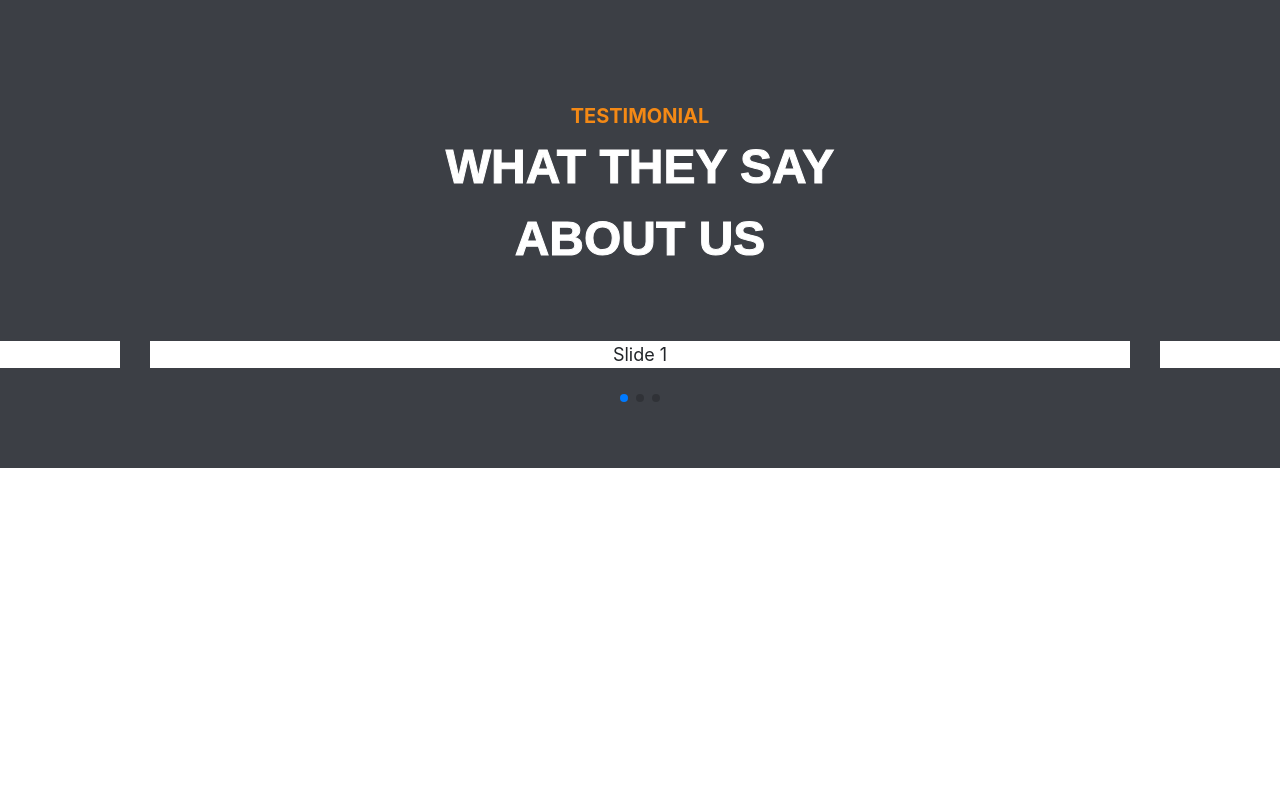
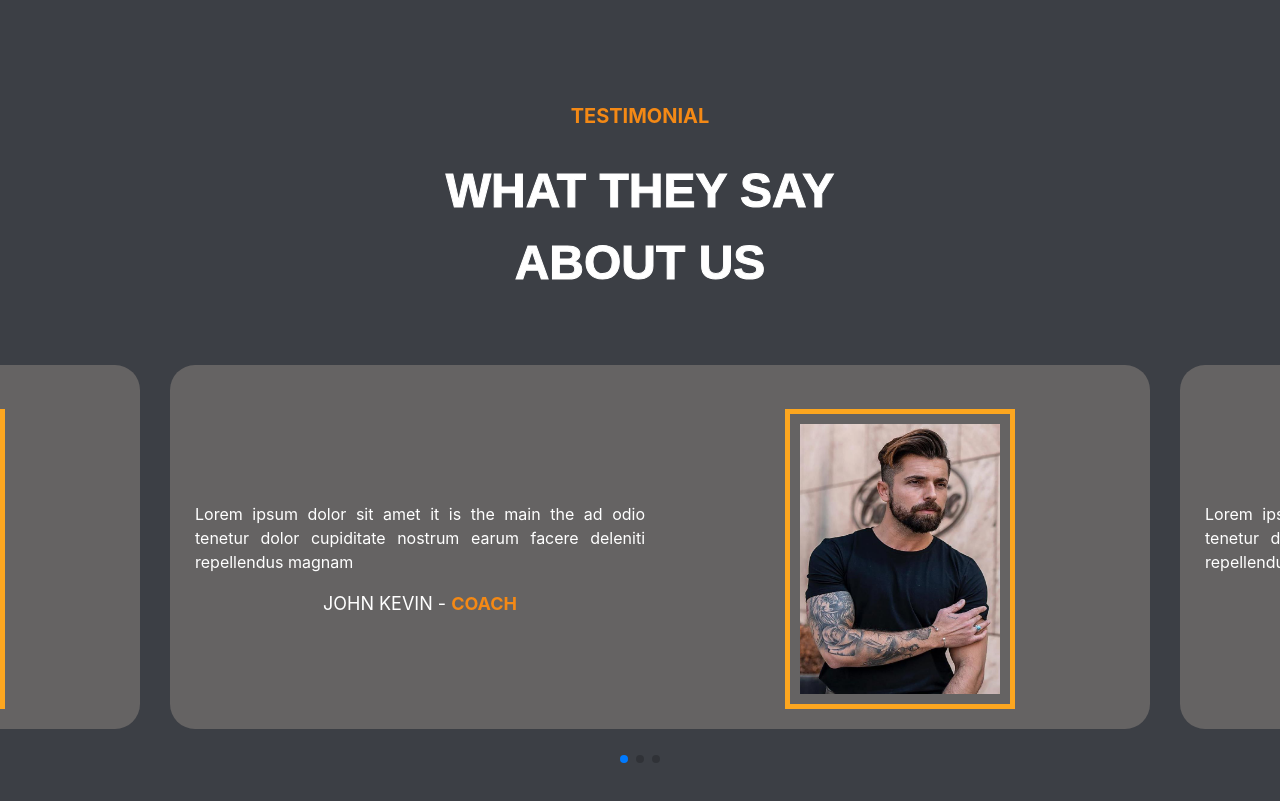
Before and after one commit to adil-shabab/gym-website, a React (Create React App) app: page / in a window 1280 px wide. Shown: the part 2920-3721 px from the top of the page. Before the commit the page ends 3388 px from the top, so only its background shows below. Built offline with nearby package versions, Linux system fonts and the light colour scheme; a web font is replaced by a local one.

Commit message:
testimonial section completed

```diff
--- a/src/Components/Testimonial/Testimonial.css
+++ b/src/Components/Testimonial/Testimonial.css
@@ -1,4 +1,4 @@
-.testimonial{
+.testimonial {
   display: flex;
   justify-content: center;
   align-items: center;
@@ -11,11 +11,35 @@
   height: 100%;
   cursor: grab;
 }
-
+.slide{
+    padding: 20px 10px;
+    margin-left: 10px;
+    border-radius: 25px;
+}
+.slide img{
+    width: 230px;
+    height: 300px;
+    padding: 10px;
+    border: 5px solid var(--button);
+}
+/* .slide .bg{
+    position: absolute;
+    background: transparent;
+    border: 5px solid var(--button);
+    left: 130px;
+    top: -25px;
+    z-index: -1;
+    width: 290px;
+    height: 350px ;
+}
+.coach{
+    position: relative;
+} */
 .swiper-slide {
   text-align: center;
   font-size: 18px;
-    background: #fff;
+  color: white;
+  background: rgb(101, 99, 99);
 
   /* Center slide text vertically */
   display: -webkit-box;
@@ -31,13 +55,12 @@
   -webkit-align-items: center;
   align-items: center;
 }
-  .swiper-pagination-bullets{
+.swiper-pagination-bullets {
   margin-top: 100px;
 }
 
-
 @media (max-width: 992px) {
-    .swiper{
+  .swiper {
     padding: 50px 30px !important;
   }
 }
--- a/src/Components/Testimonial/Testimonial.jsx
+++ b/src/Components/Testimonial/Testimonial.jsx
@@ -1,34 +1,79 @@
-import React from 'react'
-import './Testimonial.css'
-import {Swiper, SwiperSlide} from 'swiper/react'
-import 'swiper/css'
-import "swiper/css/pagination"
-import { Pagination } from "swiper"
-
-
+import React from "react";
+import "./Testimonial.css";
+import { Swiper, SwiperSlide } from "swiper/react";
+import "swiper/css";
+import "swiper/css/pagination";
+import { Pagination } from "swiper";
+import img1 from "../../assets/t-image1.png";
+import img2 from "../../assets/t-image2.jpg";
+import img3 from "../../assets/t-image3.jpg";
 
 const Testimonial = () => {
   return (
-    <div className='testimonial'>
-      <span style={{color: 'var(--orange)', fontSize: '20px', fontWeight: 'bold'}}>TESTIMONIAL</span>
-      <p className="head m-0 stroke">WHAT THEY SAY</p>
-      <p className='stroke head'>ABOUT US</p>
+    <div className="testimonial">
+      <span
+        style={{ color: "var(--orange)", fontSize: "20px", fontWeight: "bold" }}
+      >
+        TESTIMONIAL
+      </span>
+      <p className="mt-4 head m-0 stroke">WHAT THEY SAY</p>
+      <p className="stroke head">ABOUT US</p>
       <Swiper
         loop={true}
         grabCursor={true}
-        spaceBetween={30}
+        spaceBetween={20}
         pagination={{
           clickable: true,
         }}
         modules={[Pagination]}
-        className="mySwiper col-lg-12 col-xlg-12 col-md-12 col-sm-12 col-12"
+        className="mySwiper col-12"
       >
-        <SwiperSlide>Slide 1</SwiperSlide>
-        <SwiperSlide>Slide 2</SwiperSlide>
-        <SwiperSlide>Slide 3</SwiperSlide>
+        <SwiperSlide className="slide row">
+          <div className="mt-4 col-lg-6 col-xlg-6 col-md-6 col-sm-12 col-12">
+            <p className="text-justify" style={{fontSize: '16px'}}>
+              Lorem ipsum dolor sit amet it is the main the  ad odio tenetur dolor cupiditate nostrum earum
+              facere deleniti repellendus magnam
+            </p>
+            <span>
+              JOHN KEVIN - <span style={{color: 'var(--orange)', fontWeight: 'bold'}}>COACH</span>
+            </span>
+          </div>
+          <div className="coach mt-4 col-lg-6 col-xlg-6 col-md-6 col-sm-12 col-12">
+            <img src={img2} alt="" />
+          </div>
+        </SwiperSlide>
+        <SwiperSlide className="slide row">
+          <div className="mt-4 col-lg-6 col-xlg-6 col-md-6 col-sm-12 col-12">
+            <p className="text-justify" style={{fontSize: '16px'}}>
+              Lorem ipsum dolor sit amet it is the main the  ad odio tenetur dolor cupiditate nostrum earum
+              facere deleniti repellendus magnam
+            </p>
+            <span>
+              ANDREW - <span style={{color: 'var(--orange)', fontWeight: 'bold'}}>CUSTOMER</span>
+            </span>
+          </div>
+          <div className="coach mt-4 col-lg-6 col-xlg-6 col-md-6 col-sm-12 col-12">
+            <img src={img1} alt="" />
+          </div>
+        </SwiperSlide>
+        <SwiperSlide className="slide row">
+          <div className="mt-4 col-lg-6 col-xlg-6 col-md-6 col-sm-12 col-12">
+            <p className="text-justify" style={{fontSize: '16px'}}>
+              Lorem ipsum dolor sit amet it is the main the  ad odio tenetur dolor cupiditate nostrum earum
+              facere deleniti repellendus magnam
+            </p>
+            <span>
+              MATHEW THOMAS - <span style={{color: 'var(--orange)', fontWeight: 'bold'}}>CUSTOMER</span>
+            </span>
+          </div>
+          <div className="coach mt-4 col-lg-6 col-xlg-6 col-md-6 col-sm-12 col-12">
+            <img src={img3} alt="" />
+          </div>
+        </SwiperSlide>
+
       </Swiper>
     </div>
-  )
-}
+  );
+};
 
-export default Testimonial
+export default Testimonial;
```
Lines whose indentation alone changed are shown as unchanged.
